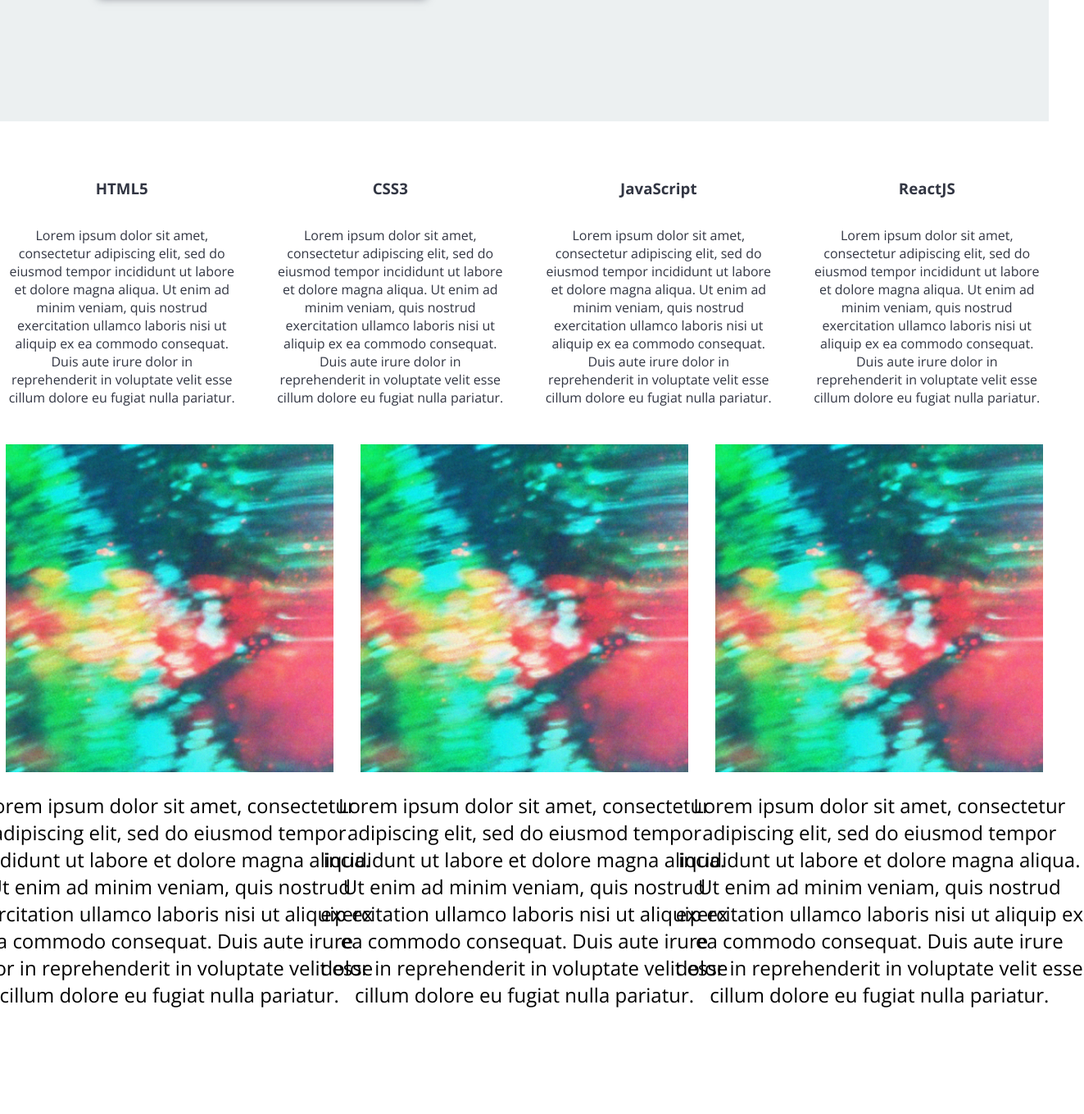
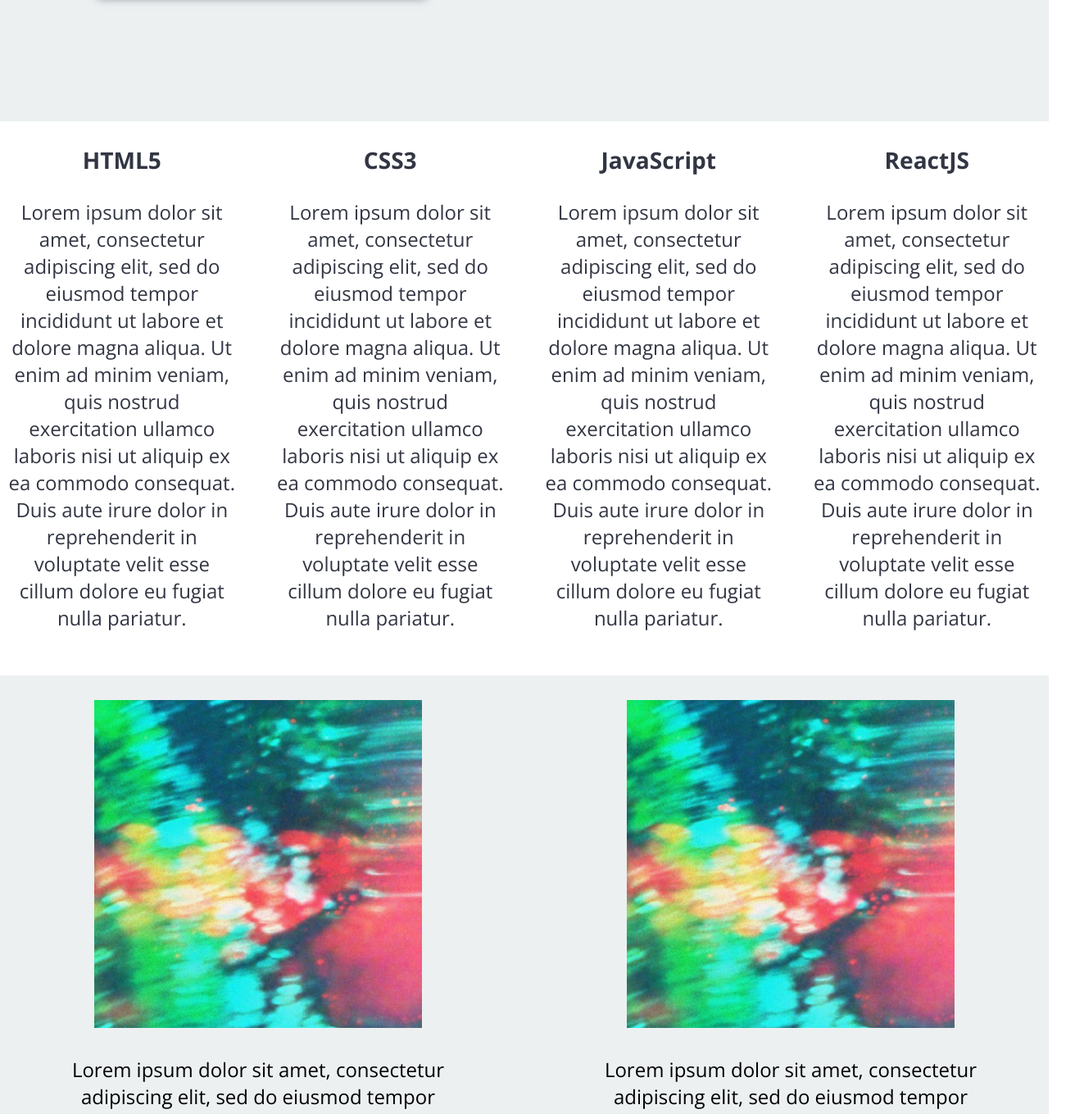
Before and after one commit to lukecamelo/personal-portfolio, a React (Create React App) app: page / in a window 1280 px wide. Shown: the part 1383-2742 px from the top of the page at 82% size, 1323 px wide, since content can reach past the window. Built offline with nearby package versions, Linux system fonts and the light colour scheme.

Commit message:
Added contact section, styling readjusted

```diff
--- a/src/App.js
+++ b/src/App.js
@@ -4,6 +4,7 @@ import Header from './components/header';
 import About from './components/about';
 import KnownTech from './components/knownTech';
 import Projects from './components/projects';
+import Contact from './components/contact';
 import Fade from 'react-reveal/Fade';
 import './App.css';
 
@@ -16,6 +17,7 @@ class App extends Component {
           <About/>
           <KnownTech/>
           <Projects/>
+          <Contact/>
       </div>
     );
   }
--- /dev/null
+++ b/src/components/contact.css
@@ -0,0 +1,19 @@
+.contactContainer {
+  display: flex;
+  flex-direction: column;
+  width: 75vw;
+  align-items: center;
+  justify-content: center;
+}
+
+.email {
+  align-self: flex-start;
+}
+
+.socialLinks {
+  align-self: flex-end;
+}
+
+.socialLinks > a {
+  margin-left: 10px;
+}
--- /dev/null
+++ b/src/components/contact.js
@@ -0,0 +1,23 @@
+import React from 'react';
+import './contact.css';
+
+const contact = () => {
+  return(
+    <div className='contactContainer'>
+      <div className="email">
+        <h2>You can reach me at:</h2>
+        <h1 className="eLink">llukecamelo@gmail.com</h1>
+      </div>
+
+      <div className="socialLinks">
+        <a href="" className="twitter">Twitter</a>
+        <a href="" className="github">GitHub</a>
+        <a href="" className="facebook">Facebook</a>
+        <a href="" className="linkedin">LinkedIn</a>
+      </div>
+
+    </div>
+  );
+}
+
+export default contact;
--- a/src/components/knownTech.css
+++ b/src/components/knownTech.css
@@ -1,6 +1,5 @@
-.techContainer {
-  /* height: 500px; */
-}
+/* .techContainer {
+} */
 
 .techList {
   display: grid;
@@ -14,13 +13,18 @@
 }
 
 .techItem {
+  font-size: 24px;
   display: grid;
   align-items: center;
   /* height: 250px; */
-  margin-top: 50px;
+  margin-top: 0px;
   margin-left: 10px;
   margin-right: 10px;
   color: #323643;
+}
+
+.techItem > p {
+  margin-top: 0;
 }
 
 @media (max-width: 950px) {
--- a/src/components/navbar.js
+++ b/src/components/navbar.js
@@ -4,9 +4,10 @@ import './navbar.css';
 const navbar = () => {
     return (
         <div className='Navbar'>
-            <a href="#" className="navItem">hey</a>
-            <a href="#" className="navItem">hi</a>
-            <a href="#" className="navItem">hello</a>
+            <a href="#" className="navItem">About</a>
+            <a href="#" className="navItem">What I know</a>
+            <a href="#" className="navItem">Projects</a>
+            <a href="" className="navItem">Contact</a>
         </div>
     );
 }
--- a/src/components/projects.css
+++ b/src/components/projects.css
@@ -1,14 +1,12 @@
 .projectContainer {
-  height: 600px;
+  background-color: #ecf0f1;
 }
 
 .projectList {
   display: grid;
-  grid-template-columns: repeat(auto-fit, minmax(350px, 1fr));
+  grid-template-columns: 1fr 1fr;
   grid-template-rows: 1fr 1fr;
   justify-items: center;
-  margin: 0;
-  padding: 0;
   grid-gap: 20px;
 }
 
@@ -17,15 +15,35 @@
   background-size: cover;
   height: 400px;
   width: 400px;
+  align-self: end;
+  margin-bottom: 10px;
 }
 
 .projectItem {
   display: grid;
   grid-template-rows: 1fr 1fr;
   justify-items: center;
+  margin-top: 30px;
 }
 
 .projectDescription {
   width: 500px;
   font-size: 24px;
+  margin-bottom: 0;
 }
+
+@media (max-width: 1050px) {
+  .projectList {
+    grid-template-columns: 1fr;
+  }
+}
+
+@media (max-width: 550px) {
+  .projectDescription {
+    width: 350px;
+  }
+  .projectImage {
+    width: 350px;
+    height: 350px;
+  }
+}
```
